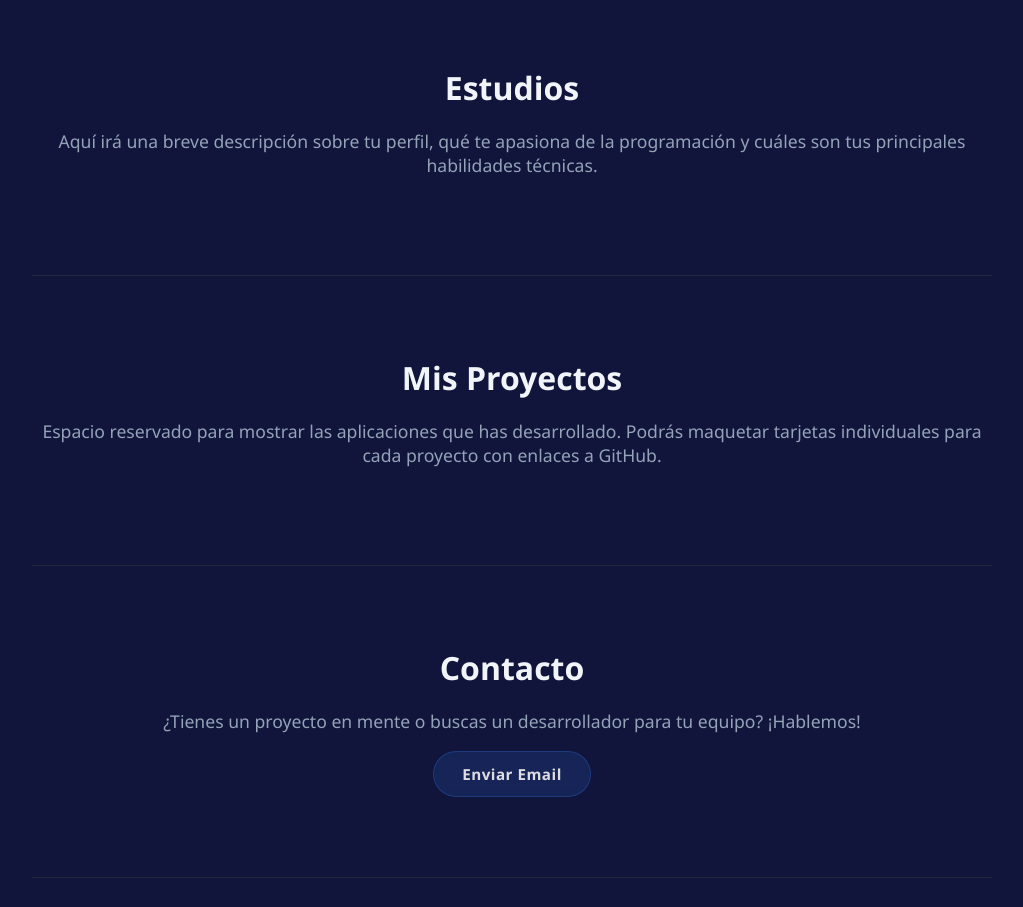
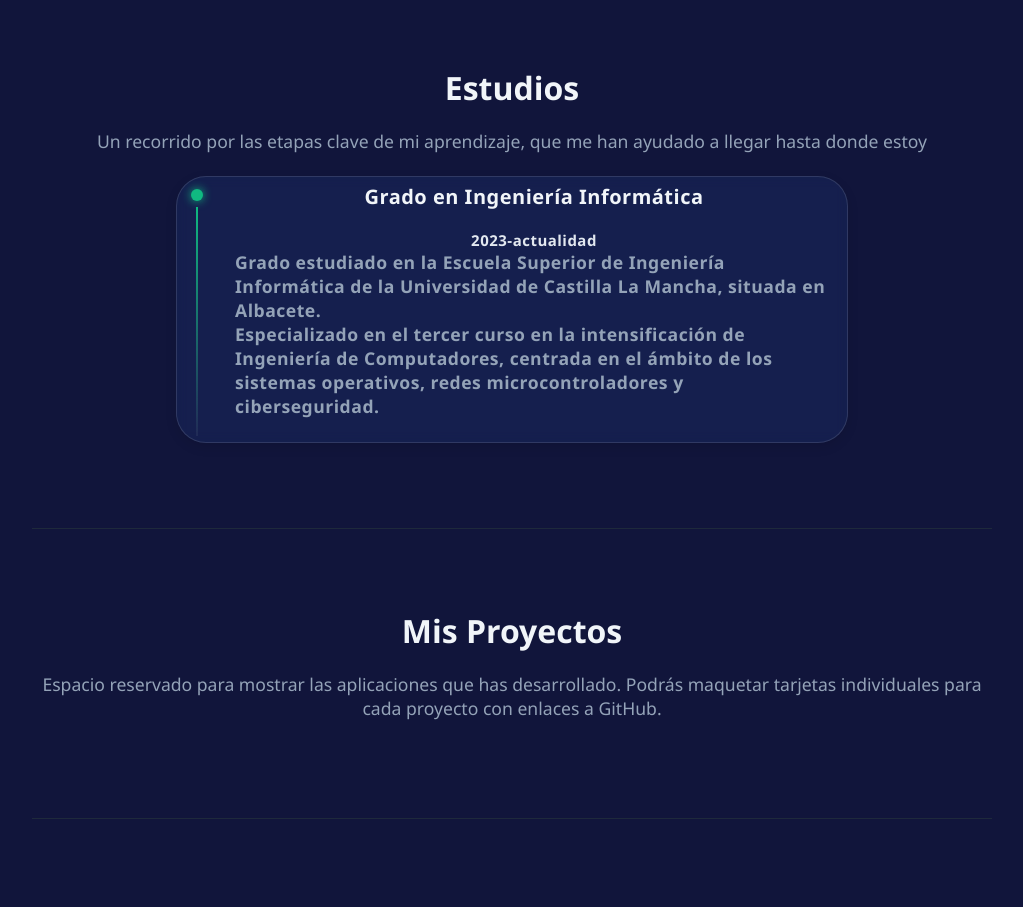
Before and after one commit to Jesusteve/portfolio, an Angular app: page / in a window 1280 px wide. Shown: the part 1380-2287 px from the top of the page, without its empty margins (128-1151 px from the left). Built offline with nearby package versions, Linux system fonts and the light colour scheme.

Commit message:
Ingenieria Informática

```diff
--- a/src/app/app.css
+++ b/src/app/app.css
@@ -225,6 +225,41 @@
   cursor: default;
 }
 
+
+.exp-item {
+  display: flex;
+  gap: 2rem;
+}
+
+
+.timeline {
+  display: flex;
+  flex-direction: column;
+  align-items: center;
+}
+
+.timeline-dot {
+  width: 12px;
+  height: 12px;
+  background-color: #10b981;
+  border-radius: 50%;
+  box-shadow: 0 0 10px #10b981; /* Efecto de brillo */
+  margin-top: 6px; /* Lo baja un pelín para alinearlo con el primer título */
+  z-index: 2;
+}
+
+/* La línea vertical */
+.timeline-line {
+  width: 2px;
+  flex: 1; /* Se estira automáticamente hasta el final de la caja de texto */
+  background: linear-gradient(to bottom, #10b981, rgba(255, 255, 255, 0.05));
+  margin-top: 6px;
+}
+
+.exp-content{
+
+}
+
 .main-footer {
   text-align: center;
   padding: 40px;
--- a/src/app/app.html
+++ b/src/app/app.html
@@ -97,7 +97,30 @@
 
    <section id="estudios" class="content-section">
      <h2>Estudios</h2>
-     <p>Aquí irá una breve descripción sobre tu perfil, qué te apasiona de la programación y cuáles son tus principales habilidades técnicas.</p>
+     <p>Un recorrido por las etapas clave de mi aprendizaje, que me han ayudado a llegar hasta donde estoy</p>
+     <div class="category-tag" style="background-color: rgba(59, 130, 246, 0.1); width: 70%">
+       <div class="exp-item">
+         <div class="timeline">
+           <span class="timeline-dot"></span>
+           <span class="timeline-line"></span>
+         </div>
+         <div class="exp-content">
+           <h2 style="font-size:20px">Grado en Ingeniería Informática</h2>
+           <h3>2023-actualidad</h3>
+           <p style="text-align: left">Grado estudiado en la Escuela Superior de Ingeniería Informática de la Universidad de Castilla La Mancha, situada en Albacete.
+             <br /> Especializado en el tercer curso en la intensificación de Ingeniería de Computadores, centrada en el ámbito de los sistemas operativos, redes
+           microcontroladores y ciberseguridad.</p>
+         </div>
+       </div>
+       <div class="exp-item">
+         <div class="timeline">
+
+         </div>
+         <div class="exp-content">
+
+         </div>
+       </div>
+     </div>
    </section>
 
    <section id="proyectos" class="content-section">
```
